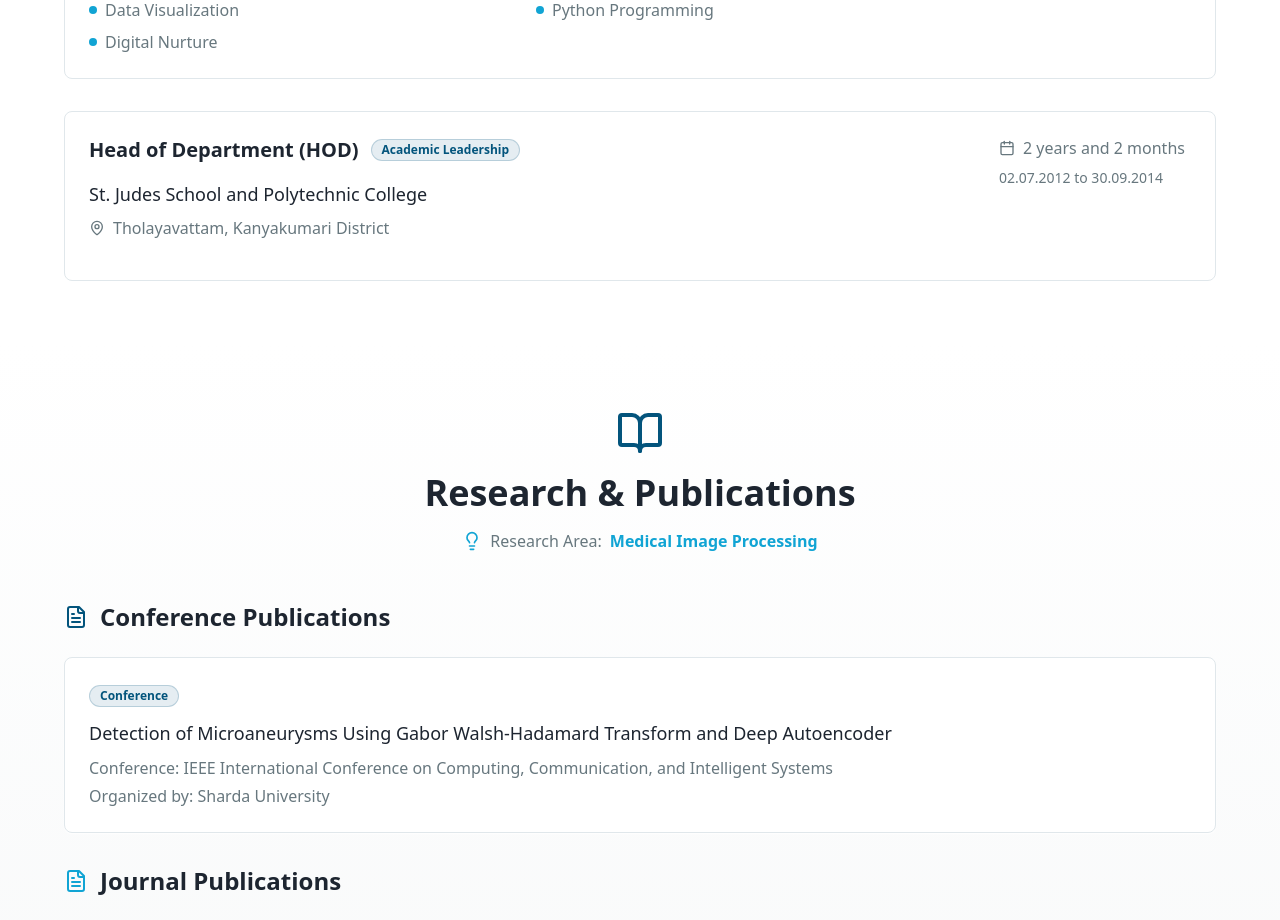
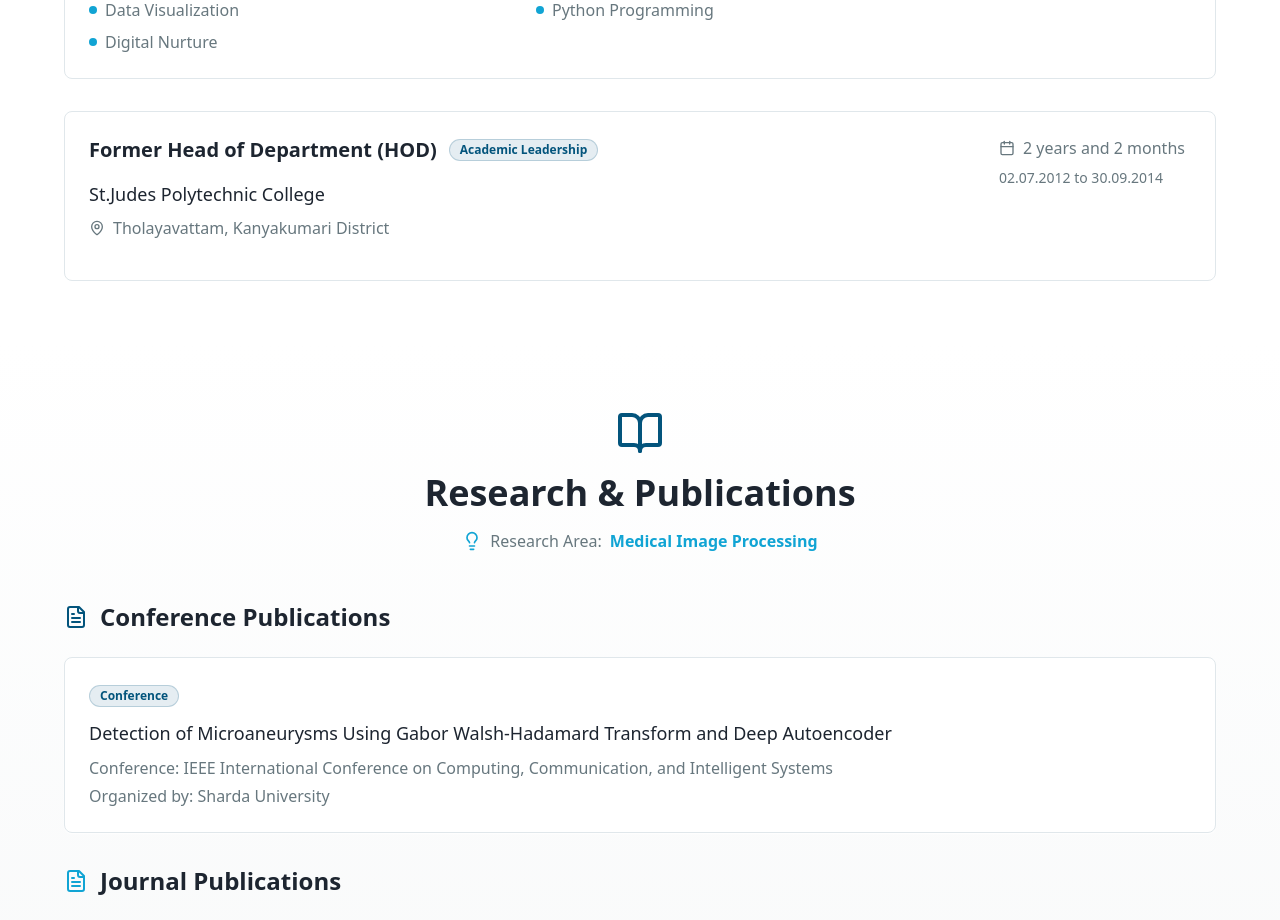
Before and after one commit to steffis-commits/steffi-tech-showcase, a React (Vite) app: page / in a window 1280 px wide. Shown: the part 3520-4440 px from the top of the page. Built offline with nearby package versions, Linux system fonts and the light colour scheme.

Commit message:
Update Experience.tsx

```diff
--- a/src/components/Experience.tsx
+++ b/src/components/Experience.tsx
@@ -16,12 +16,12 @@ const Experience = () => {
         "Data Analytics using Python",
         "Data Visualization",
         "Python Programming",
-        "Digital Nurture"
+        "Digital Nurture",
       ]
     },
     {
-      position: "Head of Department (HOD)",
-      organization: "St. Judes School and Polytechnic College",
+      position: "Former Head of Department (HOD)",
+      organization: "St.Judes Polytechnic College",
       location: "Tholayavattam, Kanyakumari District",
       duration: "02.07.2012 to 30.09.2014",
       period: "2 years and 2 months",
```
